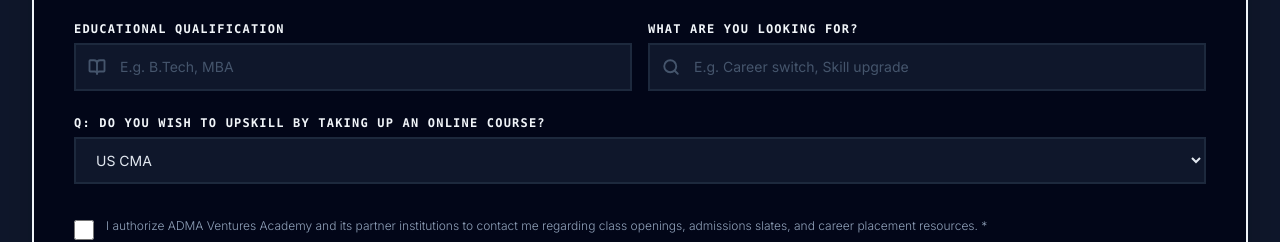
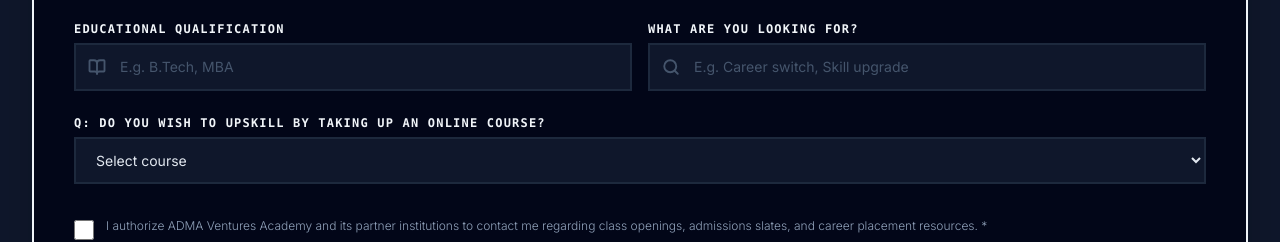
Before and after one commit to Rishidevlx/Adma-ventures, a React (Vite) app: page / in a window 1280 px wide. Shown: the part 8860-9102 px from the top of the page. Built offline with nearby package versions, Linux system fonts and the light colour scheme.

Commit message:
Added Courses in form

```diff
--- a/src/components/ApplicationForm.tsx
+++ b/src/components/ApplicationForm.tsx
@@ -9,7 +9,7 @@ export default function ApplicationForm() {
     mailId: '',
     currentPlaceOfResidence: '',
     lookingFor: '',
-    upskillCourse: 'US CMA',
+    upskillCourse: '',
     consent: false
   });
 
@@ -270,11 +270,31 @@ export default function ApplicationForm() {
                       onChange={handleInputChange}
                       className="w-full bg-slate-900 border-2 border-slate-800 focus:border-cyan-400 rounded-none py-3 px-4 text-slate-200 text-sm focus:outline-none transition-all font-sans cursor-pointer"
                     >
+                      <option value="" disabled>Select course</option>
                       <option value="US CMA">US CMA</option>
                       <option value="US CPA">US CPA</option>
                       <option value="US EA">US EA</option>
                       <option value="UK ACCA">UK ACCA</option>
                       <option value="GCC School">GCC School</option>
+                      <optgroup label="Crio.do">
+                        <option value="Fellowship Program in Software Development with AI">Fellowship Program in Software Development with AI</option>
+                        <option value="Fellowship Program in QA Automation with AI (SDET)">Fellowship Program in QA Automation with AI (SDET)</option>
+                        <option value="Fellowship Program in NextGen Data Analytics & Data Science with AI">Fellowship Program in NextGen Data Analytics & Data Science with AI</option>
+                        <option value="Fellowship Program in System Design">Fellowship Program in System Design</option>
+                        <option value="SkillIQ Full Stack Development Program">SkillIQ Full Stack Development Program</option>
+                        <option value="SkillIQ Data Analytics & Data Science Program">SkillIQ Data Analytics & Data Science Program</option>
+                        <option value="Crio SkillIQ Gen-AI Powered QA Automation Program">Crio SkillIQ Gen-AI Powered QA Automation Program</option>
+                      </optgroup>
+                      <optgroup label="Skill-lync">
+                        <option value="Mechanical Engineering">Mechanical Engineering</option>
+                        <option value="Electrical / EV Engineering">Electrical / EV Engineering</option>
+                        <option value="Embedded Systems">Embedded Systems</option>
+                        <option value="Civil Engineering">Civil Engineering</option>
+                        <option value="Electrical Engineering">Electrical Engineering</option>
+                        <option value="Computer Science / Software">Computer Science / Software</option>
+                        <option value="Data Analytics & Data Science">Data Analytics & Data Science</option>
+                        <option value="Aerospace Engineering">Aerospace Engineering</option>
+                      </optgroup>
                     </select>
                   </div>
 
```
